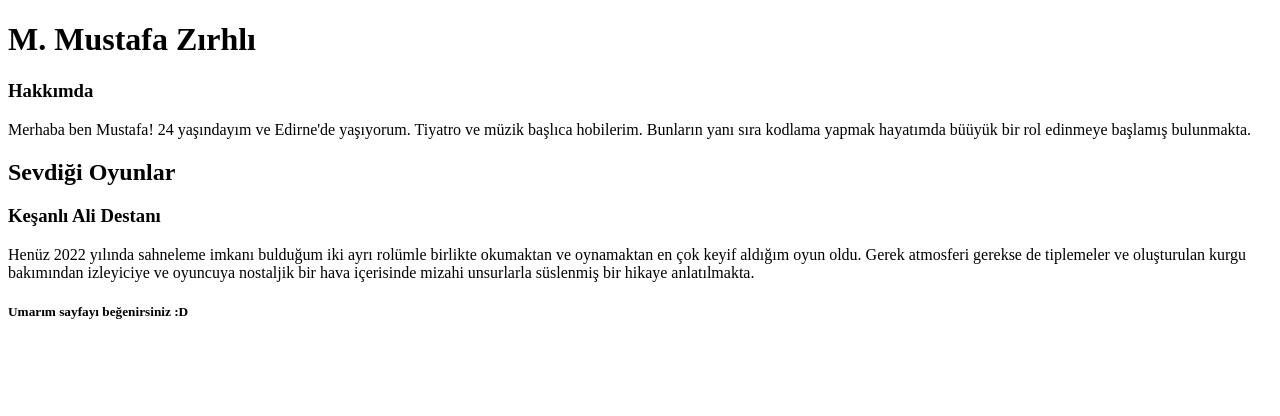
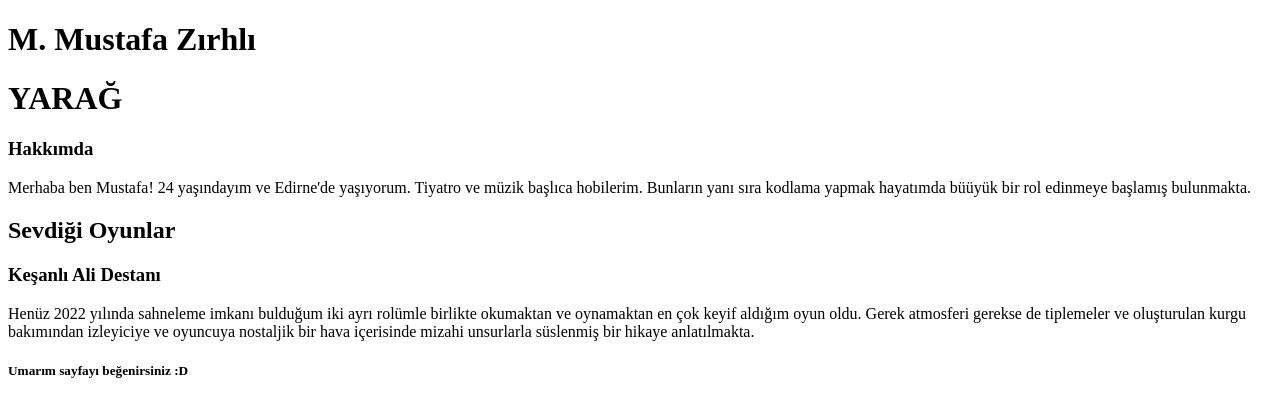
Before and after one commit to Mustafazirhli98/Kodluyoruz-Front-End--dev, a plain HTML site: page index.html in a window 1280 px wide. Drawn offline with Linux system fonts and the light colour scheme.

Commit message:
add: anlamlı başlık eklendi

```diff
--- a/index.html
+++ b/index.html
@@ -8,6 +8,7 @@
 </head>
 <body>
     <h1>M. Mustafa Zırhlı</h1>
+    <h1>YARAĞ</h1>
 
 <h3>Hakkımda</h3>
 <p>Merhaba ben Mustafa! 24 yaşındayım ve Edirne'de yaşıyorum. Tiyatro ve müzik başlıca hobilerim. Bunların yanı sıra kodlama
```
